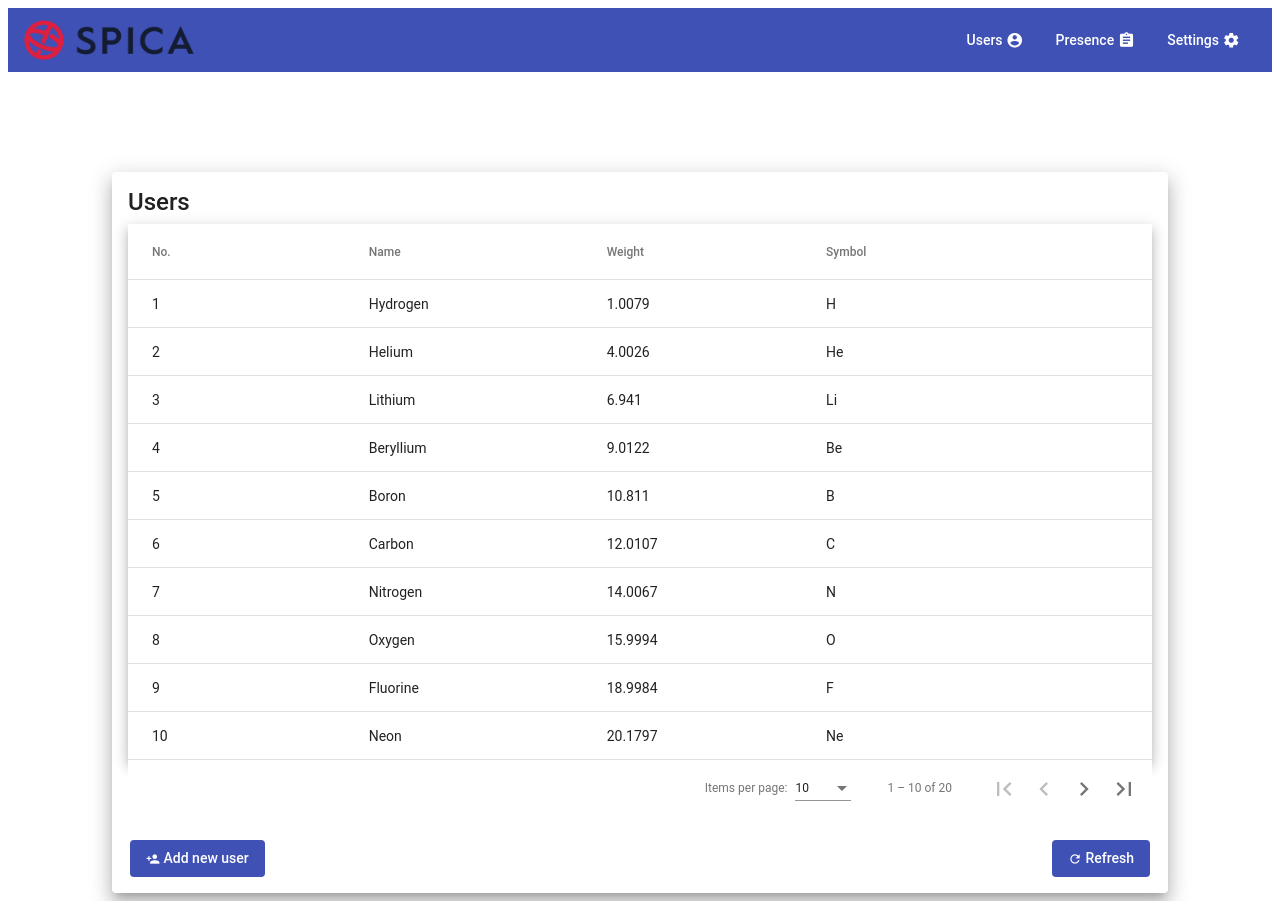
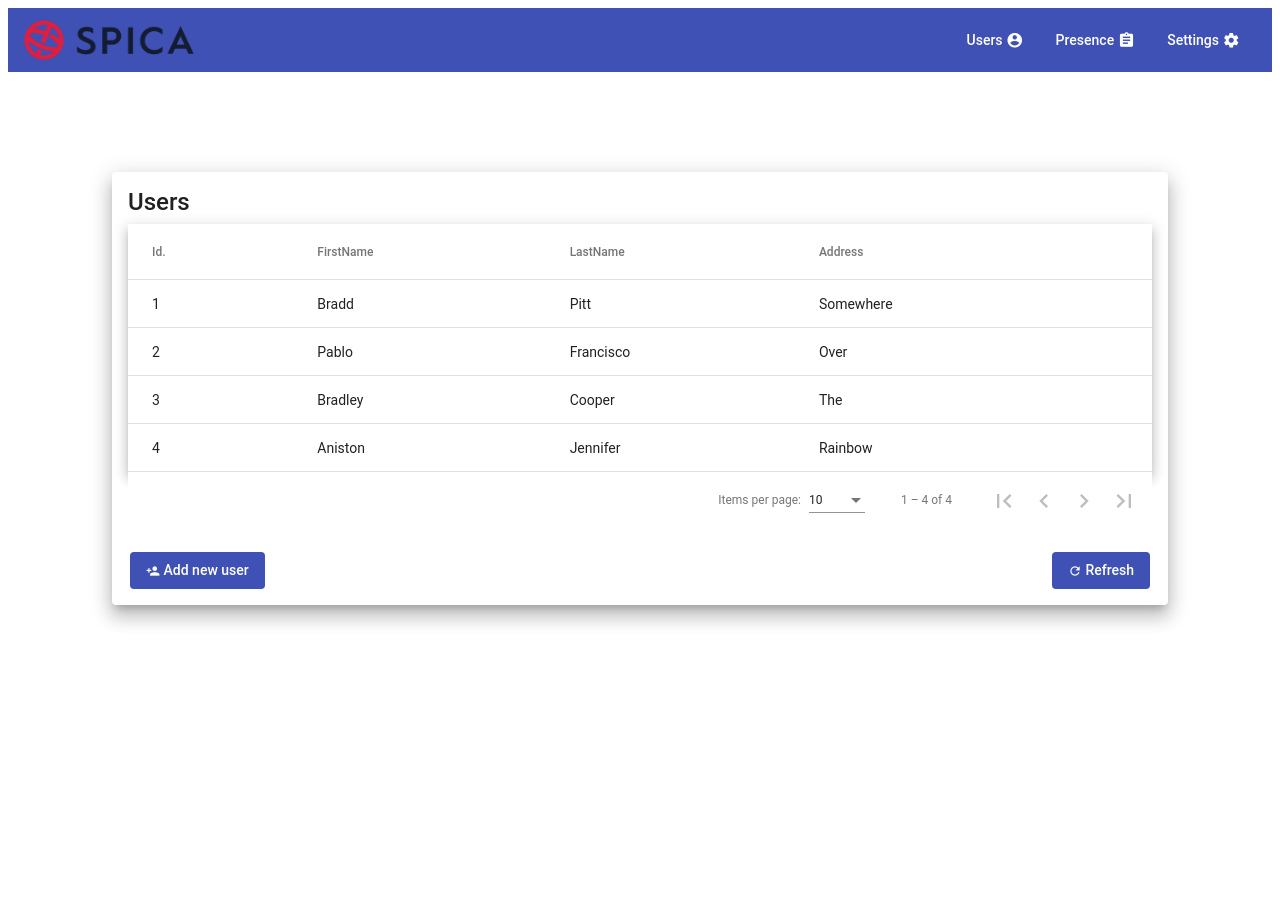
Before and after one commit to PatriQ94/spicaapp, an Angular app: page /users in a window 1280 px wide. After the commit the page ends 800 px from the top, so only its background shows below. Built offline with nearby package versions, Linux system fonts and the light colour scheme.

Commit message:
Minor fixes on User grid

```diff
--- a/src/app/layouts/default/default.module.ts
+++ b/src/app/layouts/default/default.module.ts
@@ -8,6 +8,7 @@ import { BrowserAnimationsModule } from '@angular/platform-browser/animations';
 import { UsersComponent } from 'src/app/modules/users/users.component';
 import { PresenceComponent } from 'src/app/modules/presence/presence.component';
 import { SharedModule } from 'src/app/shared/shared.module'
+import { HttpClientModule } from '@angular/common/http'
 
 @NgModule({
   declarations: [
@@ -21,7 +22,8 @@ import { SharedModule } from 'src/app/shared/shared.module'
     RouterModule,
     SharedModule,
     MaterialModules,
-    BrowserAnimationsModule
+    BrowserAnimationsModule,
+    HttpClientModule
   ]
 })
 export class DefaultModule { }
--- a/src/app/modules/users/users.component.html
+++ b/src/app/modules/users/users.component.html
@@ -6,27 +6,27 @@
               <table mat-table [dataSource]="dataSource" matSort class="mat-elevation-z8">
 
                 <!-- Position Column -->
-                <ng-container matColumnDef="position">
-                  <th mat-header-cell *matHeaderCellDef mat-sort-header> No. </th>
-                  <td mat-cell *matCellDef="let element"> {{element.position}} </td>
+                <ng-container matColumnDef="Id">
+                  <th mat-header-cell *matHeaderCellDef mat-sort-header> Id. </th>
+                  <td mat-cell *matCellDef="let element"> {{element.Id}} </td>
+                </ng-container>
+
+                <!-- Weight Column -->
+                <ng-container matColumnDef="FirstName">
+                  <th mat-header-cell *matHeaderCellDef mat-sort-header> FirstName </th>
+                  <td mat-cell *matCellDef="let element"> {{element.FirstName}} </td>
                 </ng-container>
 
                 <!-- Name Column -->
-                <ng-container matColumnDef="name">
-                  <th mat-header-cell *matHeaderCellDef mat-sort-header> Name </th>
-                  <td mat-cell *matCellDef="let element"> {{element.name}} </td>
-                </ng-container>
-
-                <!-- Weight Column -->
-                <ng-container matColumnDef="weight">
-                  <th mat-header-cell *matHeaderCellDef mat-sort-header> Weight </th>
-                  <td mat-cell *matCellDef="let element"> {{element.weight}} </td>
+                <ng-container matColumnDef="LastName">
+                  <th mat-header-cell *matHeaderCellDef mat-sort-header> LastName </th>
+                  <td mat-cell *matCellDef="let element"> {{element.LastName}} </td>
                 </ng-container>
 
                 <!-- Symbol Column -->
-                <ng-container matColumnDef="symbol">
-                  <th mat-header-cell *matHeaderCellDef mat-sort-header> Symbol </th>
-                  <td mat-cell *matCellDef="let element"> {{element.symbol}} </td>
+                <ng-container matColumnDef="Address">
+                  <th mat-header-cell *matHeaderCellDef mat-sort-header> Address </th>
+                  <td mat-cell *matCellDef="let element"> {{element.Address}} </td>
                 </ng-container>
 
                 <tr mat-header-row *matHeaderRowDef="displayedColumns"></tr>
--- a/src/app/modules/users/users.component.ts
+++ b/src/app/modules/users/users.component.ts
@@ -2,55 +2,37 @@ import { Component, OnInit, ViewChild } from '@angular/core';
 import {MatTableDataSource} from '@angular/material/table';
 import {MatPaginator} from '@angular/material/paginator';
 import {MatSort} from '@angular/material/sort';
+import {HttpClient, HttpHeaders } from '@angular/common/http';
 
-export interface PeriodicElement {
-  name: string;
-  position: number;
-  weight: number;
-  symbol: string;
+export interface Users{
+  "Id":number;
+  "LastName":string;
+  "FirstName":string;
+  "Address":string;
 }
-
-const ELEMENT_DATA: PeriodicElement[] = [
-  {position: 1, name: 'Hydrogen', weight: 1.0079, symbol: 'H'},
-  {position: 2, name: 'Helium', weight: 4.0026, symbol: 'He'},
-  {position: 3, name: 'Lithium', weight: 6.941, symbol: 'Li'},
-  {position: 4, name: 'Beryllium', weight: 9.0122, symbol: 'Be'},
-  {position: 5, name: 'Boron', weight: 10.811, symbol: 'B'},
-  {position: 6, name: 'Carbon', weight: 12.0107, symbol: 'C'},
-  {position: 7, name: 'Nitrogen', weight: 14.0067, symbol: 'N'},
-  {position: 8, name: 'Oxygen', weight: 15.9994, symbol: 'O'},
-  {position: 9, name: 'Fluorine', weight: 18.9984, symbol: 'F'},
-  {position: 10, name: 'Neon', weight: 20.1797, symbol: 'Ne'},
-  {position: 11, name: 'Hydrogen', weight: 1.0079, symbol: 'H'},
-  {position: 12, name: 'Helium', weight: 4.0026, symbol: 'He'},
-  {position: 13, name: 'Lithium', weight: 6.941, symbol: 'Li'},
-  {position: 14, name: 'Beryllium', weight: 9.0122, symbol: 'Be'},
-  {position: 15, name: 'Boron', weight: 10.811, symbol: 'B'},
-  {position: 16, name: 'Carbon', weight: 12.0107, symbol: 'C'},
-  {position: 17, name: 'Nitrogen', weight: 14.0067, symbol: 'N'},
-  {position: 18, name: 'Oxygen', weight: 15.9994, symbol: 'O'},
-  {position: 19, name: 'Fluorine', weight: 18.9984, symbol: 'F'},
-  {position: 20, name: 'Neon', weight: 20.1797, symbol: 'Ne'},
-];
 
 @Component({
   selector: 'app-users',
   templateUrl: './users.component.html',
   styleUrls: ['./users.component.css']
 })
+
 export class UsersComponent implements OnInit {
   @ViewChild(MatPaginator, {static: true}) paginator: MatPaginator;
   @ViewChild(MatSort, {static: true}) sort: MatSort;
-  displayedColumns: string[] = ['position', 'name', 'weight', 'symbol'];
-  dataSource = new MatTableDataSource<PeriodicElement>(ELEMENT_DATA);
 
-  constructor() { }
+  ELEMENT_DATA:Users[];
+  displayedColumns: string[] = ['Id', 'FirstName', 'LastName', 'Address'];
+  dataSource = new MatTableDataSource<Users>(this.ELEMENT_DATA);
+
+  constructor(private _httpClient: HttpClient) { }
 
 
   ngOnInit(): void {
     this.dataSource.paginator = this.paginator;
     this.dataSource.sort = this.sort;
     console.log("Loaded user component")
+    this.getUsers();
   }
 
    //Adds a new user to the database and refreshes the grid
@@ -59,12 +41,32 @@ export class UsersComponent implements OnInit {
   }
 
   refreshData(){
-    this.dataSource = new MatTableDataSource<PeriodicElement>( [
-      {position: 1, name: 'Hydrogen', weight: 1.0079, symbol: 'H'},
-      {position: 2, name: 'Helium', weight: 4.0026, symbol: 'He'},
-      {position: 3, name: 'Lithium', weight: 6.941, symbol: 'Li'}]);
-      this.dataSource.paginator = this.paginator;
-      this.dataSource.sort = this.sort;
+    // this.dataSource = new MatTableDataSource<PeriodicElement>( [
+    //   {position: 1, name: 'Hydrogen', weight: 1.0079, symbol: 'H'},
+    //   {position: 2, name: 'Helium', weight: 4.0026, symbol: 'He'},
+    //   {position: 3, name: 'Lithium', weight: 6.941, symbol: 'Li'}]
+    // );
+    this.getUsers();
   }
 
+  getUsers(){
+
+    var headers = new HttpHeaders({
+      // 'Access-Control-Allow-Origin': '*',
+      'Accept': '*/*',
+      'Content-Type': 'text/plain',
+      'Authorization':'SpicaToken EBD9E633-EF6E-468D-BD0A-E9183B615EA7'
+    });
+
+    //TODO: Wait for CORS fix
+    // var response = this._httpClient.get("http://rdweb.spica.com:5213/timeapi/employee", {headers : headers});
+    // response.subscribe(r => this.dataSource.data = r as Users[])
+
+    this.dataSource.data = [
+      {Id: 1, LastName: 'Pitt', FirstName: "Bradd", Address: 'Somewhere'},
+      {Id: 2, LastName: 'Francisco', FirstName: "Pablo", Address: 'Over'},
+      {Id: 3, LastName: 'Cooper', FirstName: "Bradley", Address: 'The'},
+      {Id: 4, LastName: 'Jennifer', FirstName: "Aniston", Address: 'Rainbow'},
+    ];
+  }
 }
```
